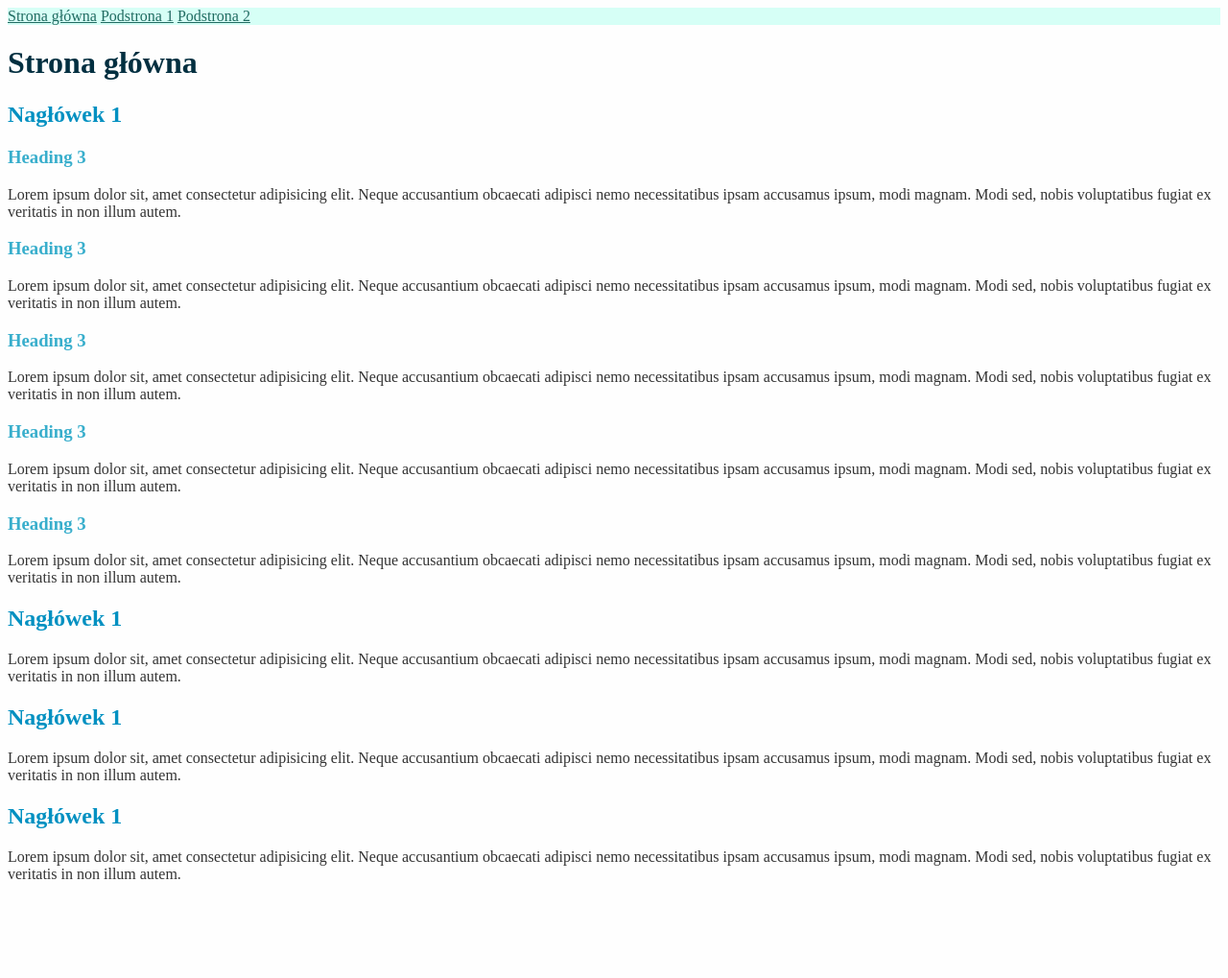
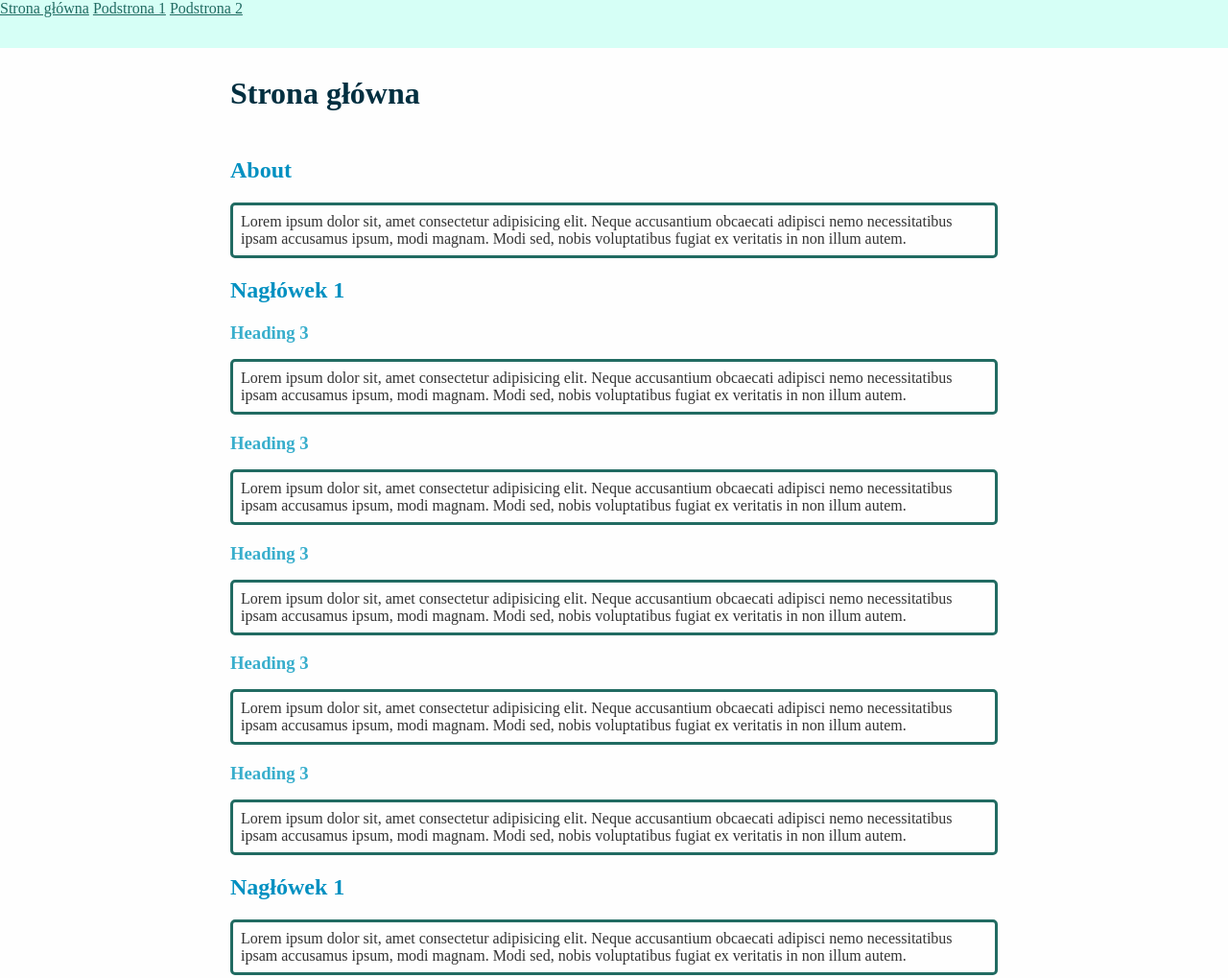
Before and after one commit to lemon8821/homepage, a plain HTML site: page index.html in a window 1280 px wide. Shown: the top 1019 px of the page at 96% size. Before the commit the page ends 936 px from the top, so only its background shows below. Drawn offline with Linux system fonts and the light colour scheme.

Commit message:
lesson 4.04.1 Życie w pudełku I

```diff
--- a/index.html
+++ b/index.html
@@ -19,6 +19,10 @@
         <header class="header">
             <h1 class="heading">Strona główna</h1>
         </header>
+        <section class="about">
+            <h2 class="sectionHeader">About</h2>
+            <p class="paragraph">Lorem ipsum dolor sit, amet consectetur adipisicing elit. Neque accusantium obcaecati adipisci nemo necessitatibus ipsam accusamus ipsum, modi magnam. Modi sed, nobis voluptatibus fugiat ex veritatis in non illum autem.</p>
+        </section>
         <section>
             <h2 class="sectionHeader">Nagłówek 1</h2>
             <section>
--- a/style.css
+++ b/style.css
@@ -1,6 +1,13 @@
 body {
     background: #fefefe;
     color: #333;
+}
+
+.main {
+    padding-top: 50px;
+    width: 100%;
+    max-width: 800px;
+    margin: 0 auto;
 }
 
 .link {
@@ -8,7 +15,8 @@ body {
 }
 
 .heading {
-    color: #022F40
+    color: #022F40;
+    margin-bottom: 48px;
 }
 
 .sectionHeader {
@@ -17,8 +25,21 @@ body {
 
 .thirdHeader {
     color: #38AECC;
+    margin-bottom: 8px;
 }
 
 .navbar {
     background: #D6FFF6;
+    position: fixed;
+    width: 100%;
+    height: 50px;
+    margin: -8px;
 }
+
+.about {}
+
+.paragraph {
+    border: 3px solid rgb(33, 107, 98);
+    border-radius: 5px;
+    padding: 8px;
+}
```
